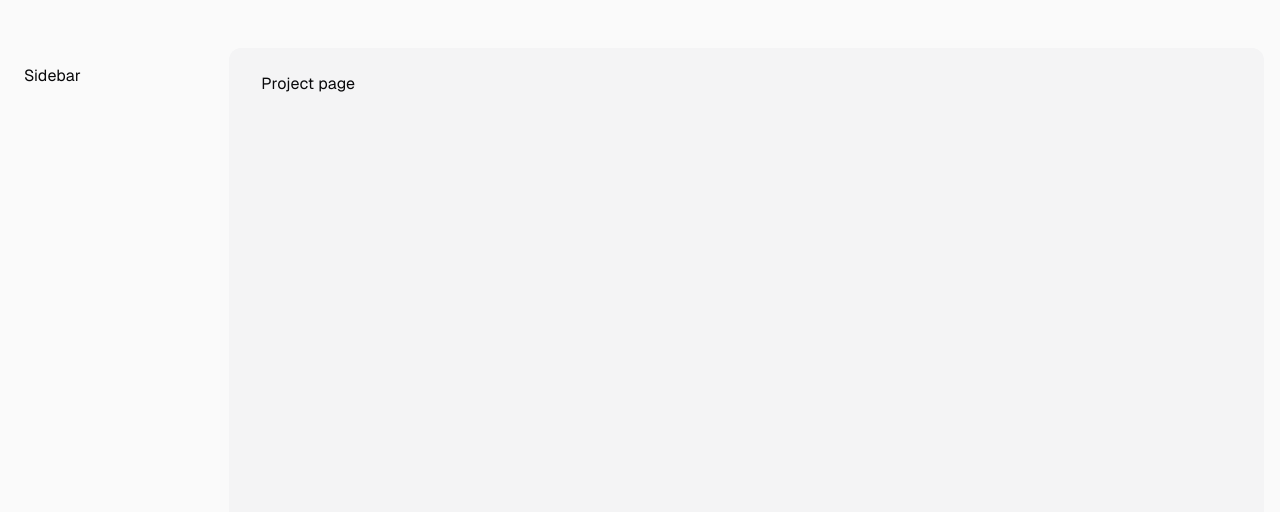
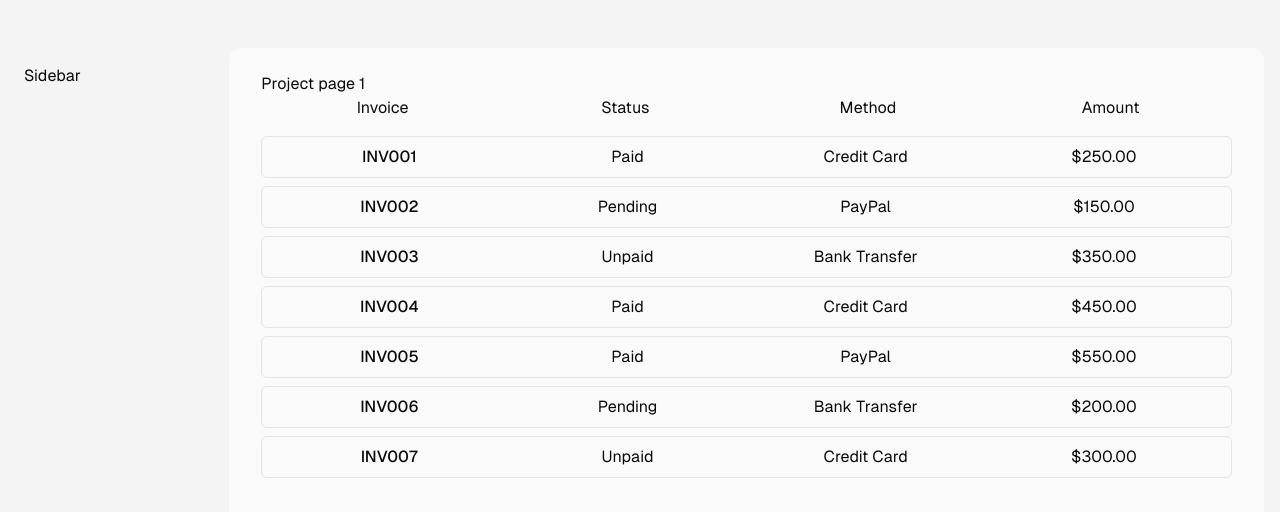
Before and after one commit to rahatsikz/project-hub, a Next.js app: page /projects/1 in a window 1280 px wide. Shown: the top 512 px of the page. Built offline with nearby package versions, Linux system fonts and the light colour scheme.

Commit message:
sortable functionality added in list section

```diff
--- a/package.json
+++ b/package.json
@@ -9,6 +9,8 @@
     "lint": "next lint"
   },
   "dependencies": {
+    "@dnd-kit/core": "^6.1.0",
+    "@dnd-kit/sortable": "^8.0.0",
     "class-variance-authority": "^0.7.0",
     "clsx": "^2.1.1",
     "lucide-react": "^0.456.0",
--- a/src/app/(project-board)/layout.tsx
+++ b/src/app/(project-board)/layout.tsx
@@ -6,11 +6,11 @@ export default function ProjectBoardLayout({
   children: React.ReactNode;
 }>) {
   return (
-    <div className='font-sans h-screen grid grid-cols-12 bg-primary-foreground '>
+    <div className='font-sans h-screen grid grid-cols-12  bg-secondary'>
       <div className='col-span-2'>
         <div className='px-6 py-16'>Sidebar</div>
       </div>
-      <div className='px-8 py-6 col-span-10 bg-secondary mx-4 mb-6 mt-12 rounded-xl'>
+      <div className='px-8 py-6 col-span-10 bg-primary-foreground mx-4 mb-6 mt-12 rounded-xl'>
         {children}
       </div>
     </div>
--- /dev/null
+++ b/src/app/(project-board)/projects/[id]/_components/ListSection.tsx
@@ -0,0 +1,132 @@
+"use client";
+import React, { useState } from "react";
+
+import { arrayMove, SortableContext, useSortable } from "@dnd-kit/sortable";
+import { DndContext } from "@dnd-kit/core";
+import { CSS } from "@dnd-kit/utilities";
+import { cn } from "@/lib/utils";
+
+export default function ListSection() {
+  const [isDragging, setIsDragging] = useState(false);
+  const [invoices, setInvoices] = useState([
+    {
+      invoice: "INV001",
+      paymentStatus: "Paid",
+      totalAmount: "$250.00",
+      paymentMethod: "Credit Card",
+    },
+    {
+      invoice: "INV002",
+      paymentStatus: "Pending",
+      totalAmount: "$150.00",
+      paymentMethod: "PayPal",
+    },
+    {
+      invoice: "INV003",
+      paymentStatus: "Unpaid",
+      totalAmount: "$350.00",
+      paymentMethod: "Bank Transfer",
+    },
+    {
+      invoice: "INV004",
+      paymentStatus: "Paid",
+      totalAmount: "$450.00",
+      paymentMethod: "Credit Card",
+    },
+    {
+      invoice: "INV005",
+      paymentStatus: "Paid",
+      totalAmount: "$550.00",
+      paymentMethod: "PayPal",
+    },
+    {
+      invoice: "INV006",
+      paymentStatus: "Pending",
+      totalAmount: "$200.00",
+      paymentMethod: "Bank Transfer",
+    },
+    {
+      invoice: "INV007",
+      paymentStatus: "Unpaid",
+      totalAmount: "$300.00",
+      paymentMethod: "Credit Card",
+    },
+  ]);
+
+  const handleDragEnd = (event: any) => {
+    const { active, over } = event;
+
+    if (active.id !== over.id) {
+      const oldIndex = invoices.findIndex((item) => item.invoice === active.id);
+      const newIndex = invoices.findIndex((item) => item.invoice === over.id);
+      setInvoices(arrayMove(invoices, oldIndex, newIndex));
+    }
+
+    setIsDragging(false);
+  };
+
+  const handleDragStart = () => {
+    setIsDragging(true);
+  };
+
+  return (
+    <div>
+      <div className=''>
+        <div className='grid grid-cols-4 place-items-center'>
+          <div>Invoice</div>
+          <div>Status</div>
+          <div>Method</div>
+          <div className='text-right'>Amount</div>
+        </div>
+      </div>
+      <div className='mt-4 grid gap-2 overflow-hidden'>
+        <DndContext onDragEnd={handleDragEnd} onDragStart={handleDragStart}>
+          <SortableContext items={invoices.map((invoice) => invoice.invoice)}>
+            {invoices.map((invoice) => (
+              <SortbaleList
+                key={invoice.invoice}
+                data={invoice}
+                isDragging={isDragging}
+              />
+            ))}
+          </SortableContext>
+        </DndContext>
+      </div>
+    </div>
+  );
+}
+
+function SortbaleList({
+  data,
+  isDragging,
+}: {
+  data: any;
+  isDragging: boolean;
+}) {
+  const { attributes, listeners, setNodeRef, transform, transition } =
+    useSortable({ id: data.invoice });
+
+  const style = {
+    transform: CSS.Transform.toString(transform),
+    transition,
+  };
+
+  return (
+    <div
+      key={data?.invoice}
+      ref={setNodeRef}
+      style={style}
+      {...attributes}
+      {...listeners}
+      className={cn(
+        "grid grid-cols-4 place-items-center border rounded-md p-2",
+        isDragging ? "cursor-grabbing" : ""
+      )}
+    >
+      <div className='font-medium'>{data?.invoice}</div>
+      <div className=''>{data?.paymentStatus}</div>
+      <div>{data?.paymentMethod}</div>
+      <div className='text-right'>{data?.totalAmount}</div>
+    </div>
+  );
+}
--- a/src/app/(project-board)/projects/[id]/page.tsx
+++ b/src/app/(project-board)/projects/[id]/page.tsx
@@ -1,5 +1,17 @@
 import React from "react";
+import ListSection from "./_components/ListSection";
 
-export default function ProjectPage() {
-  return <div>Project page</div>;
+export default async function ProjectPage({
+  params,
+}: {
+  params: { id: string };
+}) {
+  const { id } = await params;
+
+  return (
+    <section>
+      <p>Project page {id}</p>
+      <ListSection />
+    </section>
+  );
 }
--- /dev/null
+++ b/src/components/ui/table.tsx
@@ -0,0 +1,120 @@
+import * as React from "react";
+
+import { cn } from "@/lib/utils";
+
+const Table = React.forwardRef<
+  HTMLTableElement,
+  React.HTMLAttributes<HTMLTableElement>
+>(({ className, ...props }, ref) => (
+  <div className='relative w-full overflow-auto'>
+    <table
+      ref={ref}
+      className={cn("w-full caption-bottom text-sm", className)}
+      {...props}
+    />
+  </div>
+));
+Table.displayName = "Table";
+
+const TableHeader = React.forwardRef<
+  HTMLTableSectionElement,
+  React.HTMLAttributes<HTMLTableSectionElement>
+>(({ className, ...props }, ref) => (
+  <thead ref={ref} className={cn("[&_tr]:border-b", className)} {...props} />
+));
+TableHeader.displayName = "TableHeader";
+
+const TableBody = React.forwardRef<
+  HTMLTableSectionElement,
+  React.HTMLAttributes<HTMLTableSectionElement>
+>(({ className, ...props }, ref) => (
+  <tbody
+    ref={ref}
+    className={cn("[&_tr:last-child]:border-0", className)}
+    {...props}
+  />
+));
+TableBody.displayName = "TableBody";
+
+const TableFooter = React.forwardRef<
+  HTMLTableSectionElement,
+  React.HTMLAttributes<HTMLTableSectionElement>
+>(({ className, ...props }, ref) => (
+  <tfoot
+    ref={ref}
+    className={cn(
+      "border-t bg-muted/50 font-medium [&>tr]:last:border-b-0",
+      className
+    )}
+    {...props}
+  />
+));
+TableFooter.displayName = "TableFooter";
+
+const TableRow = React.forwardRef<
+  HTMLTableRowElement,
+  React.HTMLAttributes<HTMLTableRowElement>
+>(({ className, ...props }, ref) => (
+  <tr
+    ref={ref}
+    className={cn(
+      "border-b transition-colors hover:bg-muted/50 data-[state=selected]:bg-muted",
+      className
+    )}
+    {...props}
+  />
+));
+TableRow.displayName = "TableRow";
+
+const TableHead = React.forwardRef<
+  HTMLTableCellElement,
+  React.ThHTMLAttributes<HTMLTableCellElement>
+>(({ className, ...props }, ref) => (
+  <th
+    ref={ref}
+    className={cn(
+      "h-10 px-2 text-left align-middle font-medium text-muted-foreground [&:has([role=checkbox])]:pr-0 [&>[role=checkbox]]:translate-y-[2px]",
+      className
+    )}
+    {...props}
+  />
+));
+TableHead.displayName = "TableHead";
+
+const TableCell = React.forwardRef<
+  HTMLTableCellElement,
+  React.TdHTMLAttributes<HTMLTableCellElement>
+>(({ className, ...props }, ref) => (
+  <td
+    ref={ref}
+    className={cn(
+      "p-2 align-middle [&:has([role=checkbox])]:pr-0 [&>[role=checkbox]]:translate-y-[2px]",
+      className
+    )}
+    {...props}
+  />
+));
+TableCell.displayName = "TableCell";
+
+const TableCaption = React.forwardRef<
+  HTMLTableCaptionElement,
+  React.HTMLAttributes<HTMLTableCaptionElement>
+>(({ className, ...props }, ref) => (
+  <caption
+    ref={ref}
+    className={cn("mt-4 text-sm text-muted-foreground", className)}
+    {...props}
+  />
+));
+TableCaption.displayName = "TableCaption";
+
+export {
+  Table,
+  TableHeader,
+  TableBody,
+  TableFooter,
+  TableHead,
+  TableRow,
+  TableCell,
+  TableCaption,
+};
```
Also changed, not shown: .eslintrc.json, 1 other file (tests, documents, lock files or other folders).
